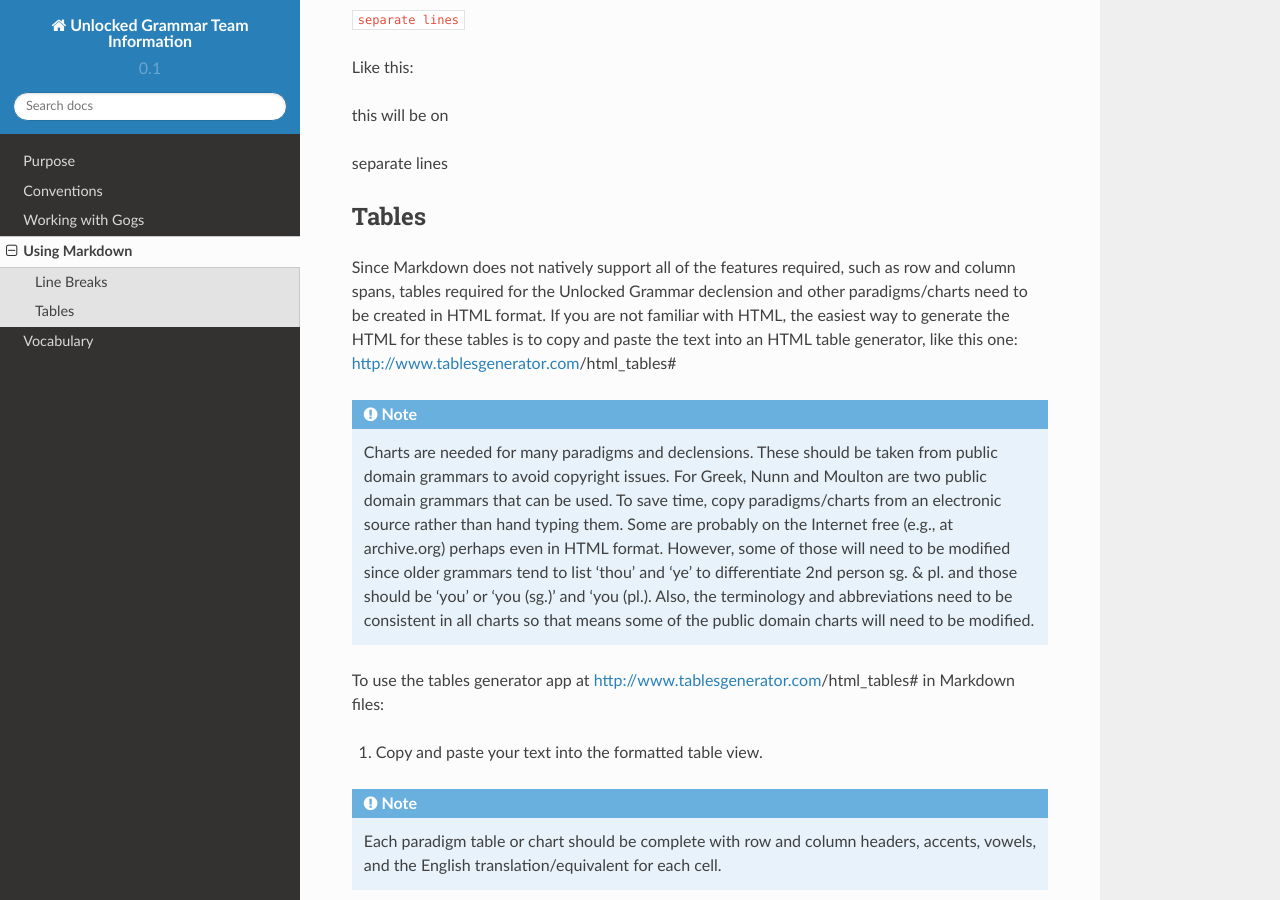
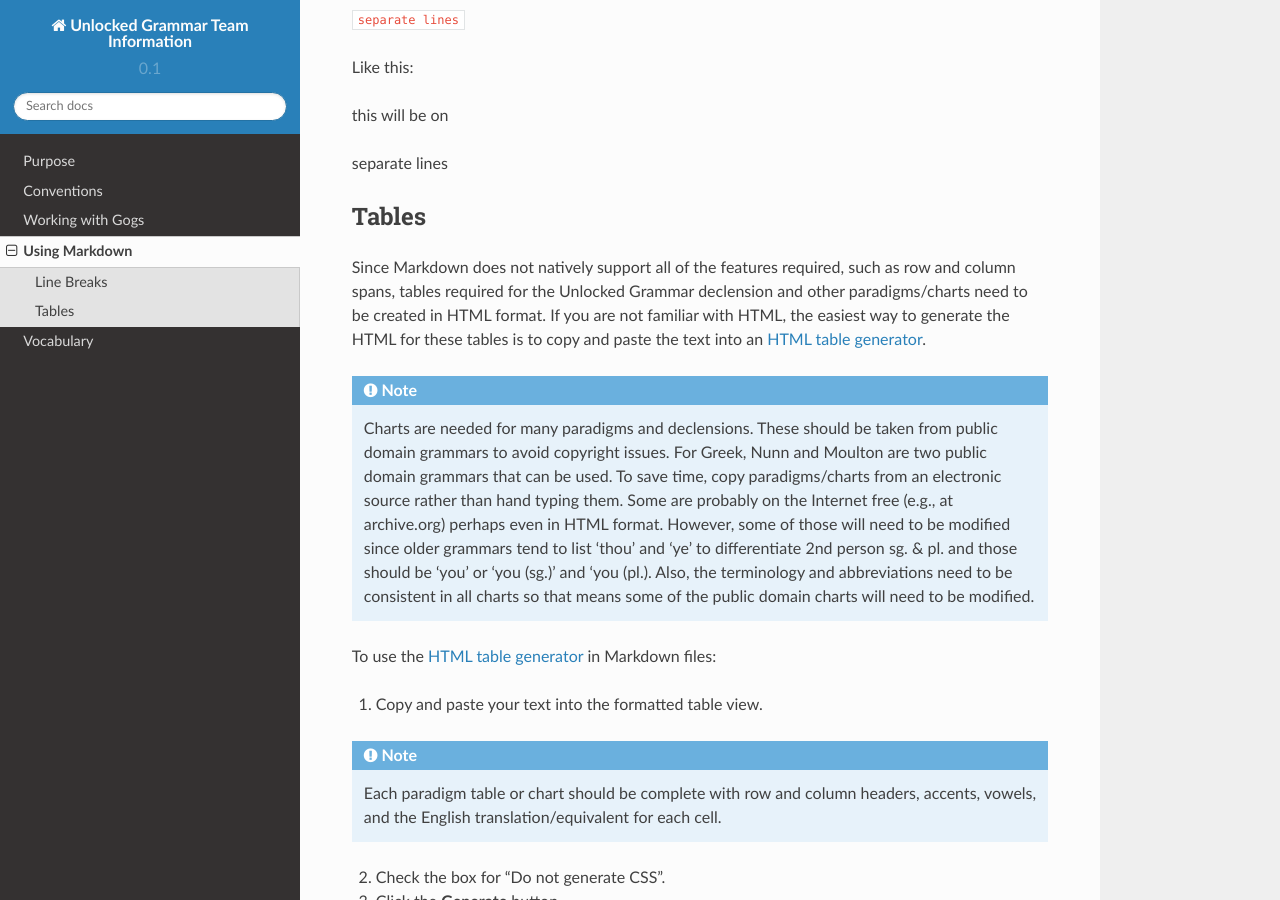
Before and after one commit to unfoldingWord-dev/Unlocked-Grammar-Info, a Sphinx documentation site: the page built from docs/markdown.rst, in a window 1280 px wide and 900 px high, scrolled down 643 px. Built offline with Sphinx 7.4.7 and the Read the Docs theme 2.0.0, drawn with Linux system fonts in a browser that asks for light colours.

Commit message:
Update HTML links in markdown.rst

```diff
--- a/docs/markdown.rst
+++ b/docs/markdown.rst
@@ -32,11 +32,11 @@ separate lines
 Tables
 ------
 
-Since Markdown does not natively support all of the features required, such as row and column spans, tables required for the Unlocked Grammar declension and other paradigms/charts need to be created in HTML format. If you are not familiar with HTML, the easiest way to generate the HTML for these tables is to copy and paste the text into an HTML table generator, like this one: http://www.tablesgenerator.com/html_tables#
+Since Markdown does not natively support all of the features required, such as row and column spans, tables required for the Unlocked Grammar declension and other paradigms/charts need to be created in HTML format. If you are not familiar with HTML, the easiest way to generate the HTML for these tables is to copy and paste the text into an `HTML table generator <http://www.tablesgenerator.com/html_tables#>`_.
 
 .. note:: Charts are needed for many paradigms and declensions. These should be taken from public domain grammars to avoid copyright issues. For Greek, Nunn and Moulton are two public domain grammars that can be used. To save time, copy paradigms/charts from an electronic source rather than hand typing them. Some are probably on the Internet free (e.g., at archive.org) perhaps even in HTML format. However, some of those will need to be modified since older grammars tend to list 'thou' and 'ye' to differentiate 2nd person sg. & pl. and those should be 'you' or 'you (sg.)' and 'you (pl.). Also, the terminology and abbreviations need to be consistent in all charts so that means some of the public domain charts will need to be modified.
 
-To use the tables generator app at http://www.tablesgenerator.com/html_tables# in Markdown files:
+To use the `HTML table generator <http://www.tablesgenerator.com/html_tables#>`_ in Markdown files:
 
 1. Copy and paste your text into the formatted table view.
 
```
